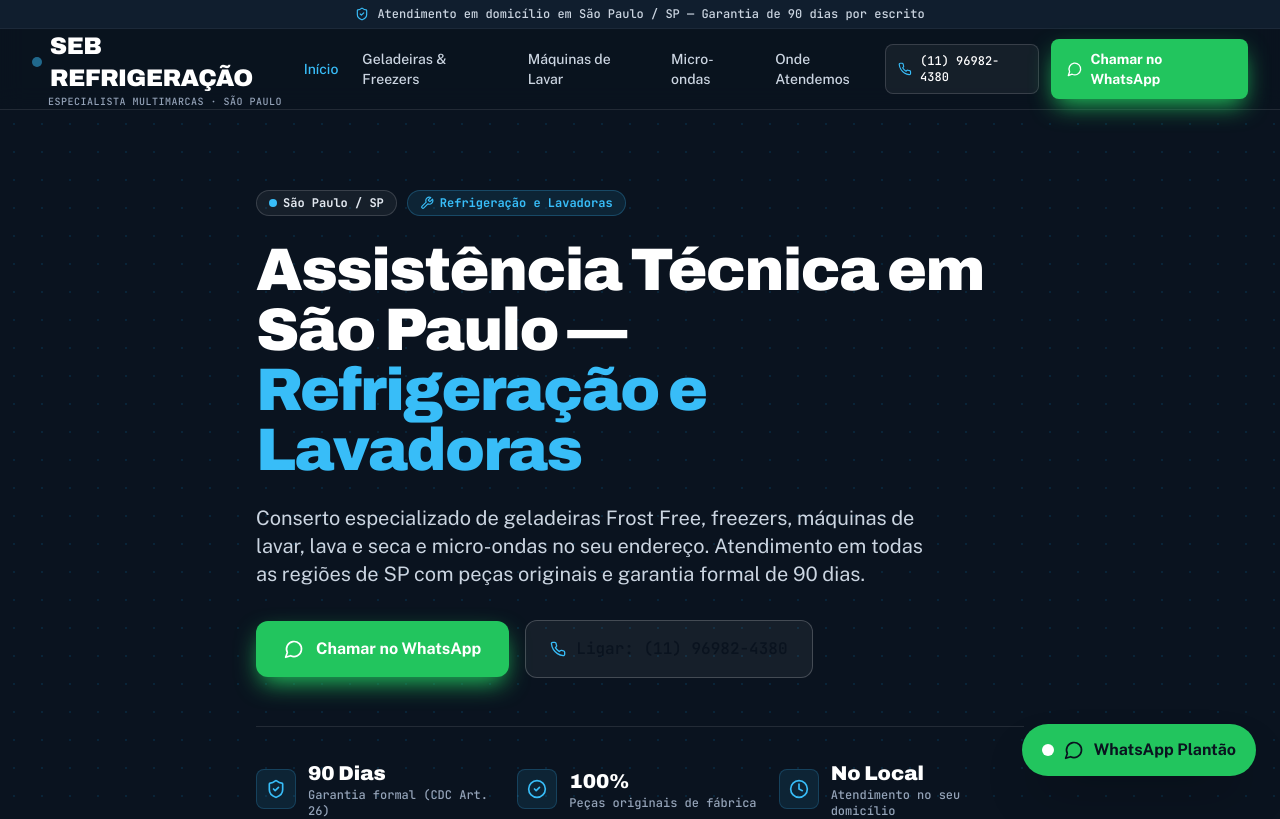
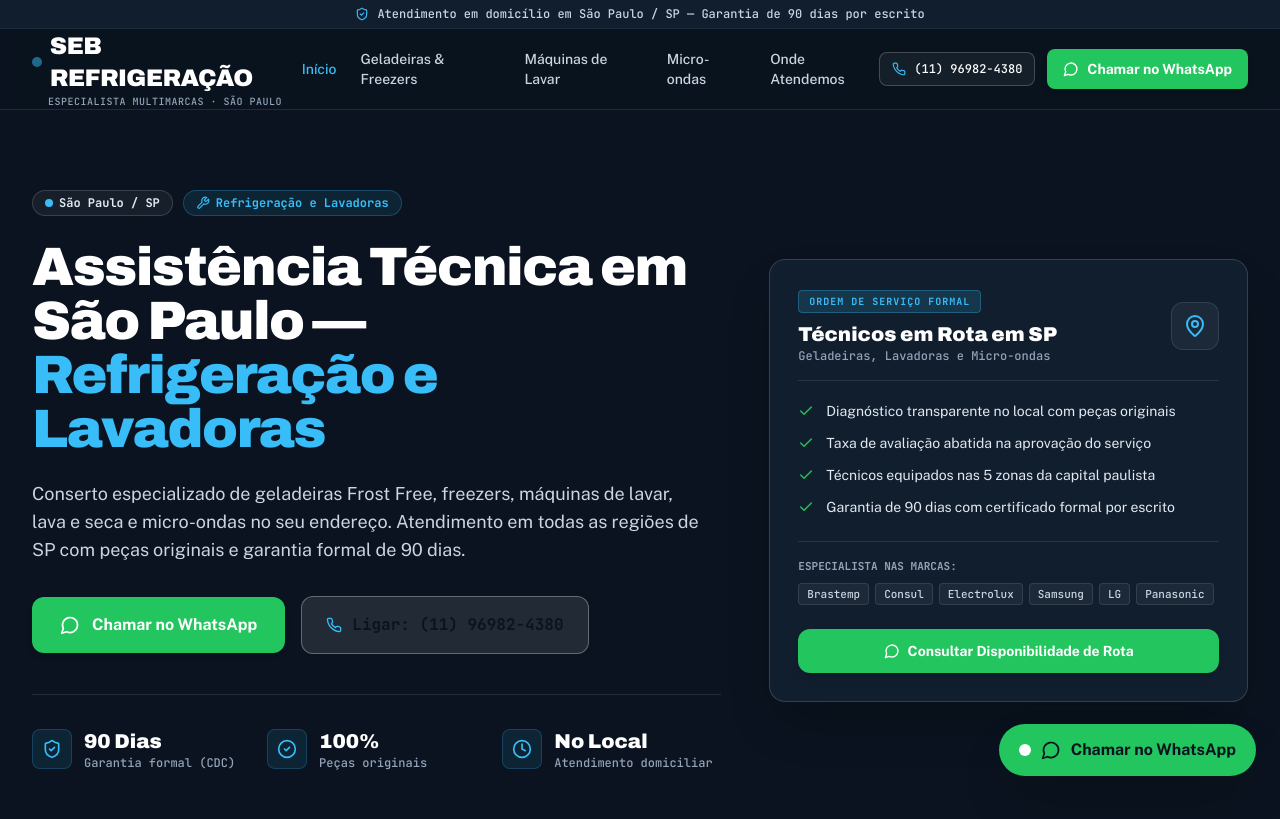
Before and after one commit to douglas-nexoia/seb-refrigeracao, a React (Vite) app: page / in a window 1280 px wide. Shown: the top 819 px of the page. Built offline with nearby package versions, Linux system fonts and the light colour scheme.

Commit message:
fix: acabamento visual do Hero (2 colunas, contraste e fundo solido), whitespace-nowrap no header e carregamento assincrono de fontes

```diff
--- a/conserto-geladeira.html
+++ b/conserto-geladeira.html
@@ -27,13 +27,11 @@
     <meta property="og:description" content="Atendimento prioritário no seu endereço em São Paulo. Especialistas em Frost Free, Inverter e Duplex." />
     <meta property="og:url" content="https://sebrefrigeracao.com.br/conserto-geladeira" />
 
-    <!-- Fonts Preconnect & Async Load -->
+    <!-- Fonts Preconnect & Async Load (Seção 13.4 MANUAL.md) -->
     <link rel="preconnect" href="https://fonts.googleapis.com" />
     <link rel="preconnect" href="https://fonts.gstatic.com" crossorigin />
-    <link
-      href="https://fonts.googleapis.com/css2?family=Archivo:wght@700;800;900&family=JetBrains+Mono:wght@500;700&family=Public+Sans:wght@400;500;600;700&display=swap"
-      rel="stylesheet"
-    />
+    <link rel="preload" as="style" href="https://fonts.googleapis.com/css2?family=Archivo:wght@700;800;900&family=JetBrains+Mono:wght@500;700&family=Public+Sans:wght@400;500;600;700&display=swap" />
+    <link rel="stylesheet" href="https://fonts.googleapis.com/css2?family=Archivo:wght@700;800;900&family=JetBrains+Mono:wght@500;700&family=Public+Sans:wght@400;500;600;700&display=swap" media="print" onload="this.media='all'" />
 
     <!-- Schema.org JSON-LD -->
     <script type="application/ld+json">
--- a/conserto-maquina-de-lavar.html
+++ b/conserto-maquina-de-lavar.html
@@ -27,13 +27,11 @@
     <meta property="og:description" content="Técnico especialista em Máquinas de Lavar e Lava e Seca no seu endereço em São Paulo." />
     <meta property="og:url" content="https://sebrefrigeracao.com.br/conserto-maquina-de-lavar" />
 
-    <!-- Fonts Preconnect & Async Load -->
+    <!-- Fonts Preconnect & Async Load (Seção 13.4 MANUAL.md) -->
     <link rel="preconnect" href="https://fonts.googleapis.com" />
     <link rel="preconnect" href="https://fonts.gstatic.com" crossorigin />
-    <link
-      href="https://fonts.googleapis.com/css2?family=Archivo:wght@700;800;900&family=JetBrains+Mono:wght@500;700&family=Public+Sans:wght@400;500;600;700&display=swap"
-      rel="stylesheet"
-    />
+    <link rel="preload" as="style" href="https://fonts.googleapis.com/css2?family=Archivo:wght@700;800;900&family=JetBrains+Mono:wght@500;700&family=Public+Sans:wght@400;500;600;700&display=swap" />
+    <link rel="stylesheet" href="https://fonts.googleapis.com/css2?family=Archivo:wght@700;800;900&family=JetBrains+Mono:wght@500;700&family=Public+Sans:wght@400;500;600;700&display=swap" media="print" onload="this.media='all'" />
 
     <!-- Schema.org JSON-LD -->
     <script type="application/ld+json">
--- a/conserto-microondas.html
+++ b/conserto-microondas.html
@@ -27,13 +27,11 @@
     <meta property="og:description" content="Especialistas em Micro-ondas de bancada e embutir em São Paulo. Atendimento rápido com peças originais." />
     <meta property="og:url" content="https://sebrefrigeracao.com.br/conserto-microondas" />
 
-    <!-- Fonts Preconnect & Async Load -->
+    <!-- Fonts Preconnect & Async Load (Seção 13.4 MANUAL.md) -->
     <link rel="preconnect" href="https://fonts.googleapis.com" />
     <link rel="preconnect" href="https://fonts.gstatic.com" crossorigin />
-    <link
-      href="https://fonts.googleapis.com/css2?family=Archivo:wght@700;800;900&family=JetBrains+Mono:wght@500;700&family=Public+Sans:wght@400;500;600;700&display=swap"
-      rel="stylesheet"
-    />
+    <link rel="preload" as="style" href="https://fonts.googleapis.com/css2?family=Archivo:wght@700;800;900&family=JetBrains+Mono:wght@500;700&family=Public+Sans:wght@400;500;600;700&display=swap" />
+    <link rel="stylesheet" href="https://fonts.googleapis.com/css2?family=Archivo:wght@700;800;900&family=JetBrains+Mono:wght@500;700&family=Public+Sans:wght@400;500;600;700&display=swap" media="print" onload="this.media='all'" />
 
     <!-- Schema.org JSON-LD -->
     <script type="application/ld+json">
--- a/index.html
+++ b/index.html
@@ -27,13 +27,11 @@
     <meta property="og:description" content="Conserto especializado em Geladeiras, Máquinas de Lavar e Micro-ondas em São Paulo com atendimento no seu endereço." />
     <meta property="og:url" content="https://sebrefrigeracao.com.br/" />
 
-    <!-- Fonts Preconnect & Async Load -->
+    <!-- Fonts Preconnect & Async Load (Seção 13.4 MANUAL.md) -->
     <link rel="preconnect" href="https://fonts.googleapis.com" />
     <link rel="preconnect" href="https://fonts.gstatic.com" crossorigin />
-    <link
-      href="https://fonts.googleapis.com/css2?family=Archivo:wght@700;800;900&family=JetBrains+Mono:wght@500;700&family=Public+Sans:wght@400;500;600;700&display=swap"
-      rel="stylesheet"
-    />
+    <link rel="preload" as="style" href="https://fonts.googleapis.com/css2?family=Archivo:wght@700;800;900&family=JetBrains+Mono:wght@500;700&family=Public+Sans:wght@400;500;600;700&display=swap" />
+    <link rel="stylesheet" href="https://fonts.googleapis.com/css2?family=Archivo:wght@700;800;900&family=JetBrains+Mono:wght@500;700&family=Public+Sans:wght@400;500;600;700&display=swap" media="print" onload="this.media='all'" />
 
     <!-- Schema.org JSON-LD -->
     <script type="application/ld+json">
--- a/src/components/ContactSection.tsx
+++ b/src/components/ContactSection.tsx
@@ -141,7 +141,7 @@ export const ContactSection: React.FC = () => {
 
                 <button
                   type="submit"
-                  className="w-full inline-flex items-center justify-center gap-2.5 bg-whatsapp hover:bg-whatsapp-hover text-white py-4 px-6 rounded-xl font-bold text-sm sm:text-base shadow-whatsapp transition-all hover:scale-[1.01] active:scale-[0.99] text-center mt-2 cursor-pointer"
+                  className="w-full inline-flex items-center justify-center gap-2.5 bg-whatsapp hover:bg-whatsapp-hover text-white py-4 px-6 rounded-xl font-bold text-sm sm:text-base shadow-md transition-all hover:scale-[1.01] active:scale-[0.99] text-center mt-2 cursor-pointer"
                 >
                   <Send className="w-4 h-4" />
                   <span>Enviar e Conversar no WhatsApp</span>
--- a/src/components/Coverage.tsx
+++ b/src/components/Coverage.tsx
@@ -136,7 +136,7 @@ export const Coverage: React.FC = () => {
               onClick={() => reportarConversaoWhatsApp()}
               target="_blank"
               rel="noopener noreferrer"
-              className="inline-flex items-center justify-between bg-whatsapp hover:bg-whatsapp-hover text-white text-xs font-bold px-4 py-3 rounded-xl shadow-whatsapp transition-all text-center"
+              className="inline-flex items-center justify-between bg-whatsapp hover:bg-whatsapp-hover text-white text-xs font-bold px-4 py-3 rounded-xl shadow-md transition-all text-center"
             >
               <span>Verificar disponibilidade no meu CEP</span>
               <ArrowRight className="w-4 h-4" />
--- a/src/components/GuaranteeSection.tsx
+++ b/src/components/GuaranteeSection.tsx
@@ -89,7 +89,7 @@ export const GuaranteeSection: React.FC = () => {
               onClick={() => reportarConversaoWhatsApp()}
               target="_blank"
               rel="noopener noreferrer"
-              className="inline-flex items-center justify-center gap-2 bg-whatsapp hover:bg-whatsapp-hover text-white font-bold text-xs sm:text-sm px-6 py-3 rounded-xl shadow-whatsapp transition-all flex-shrink-0"
+              className="inline-flex items-center justify-center gap-2 bg-whatsapp hover:bg-whatsapp-hover text-white font-bold text-xs sm:text-sm px-6 py-3 rounded-xl shadow-md transition-all flex-shrink-0"
             >
               <span>Solicitar Técnico no WhatsApp</span>
               <ArrowRight className="w-4 h-4" />
--- a/src/components/Header.tsx
+++ b/src/components/Header.tsx
@@ -68,7 +68,7 @@ export const Header: React.FC<HeaderProps> = ({ currentRoute = '/' }) => {
           <a
             href={OFFICIAL_PHONE_LINK}
             onClick={() => reportarConversaoTelefone()}
-            className="flex items-center gap-2 px-3 py-2 rounded-lg border border-white/15 bg-white/5 hover:bg-white/10 text-white font-mono text-xs transition-colors"
+            className="flex items-center gap-2 px-3 py-2 rounded-lg border border-white/20 bg-white/5 hover:bg-white/10 text-white font-mono text-xs whitespace-nowrap flex-shrink-0 transition-colors"
             title="Ligar para a SEB Refrigeração"
           >
             <Phone className="w-3.5 h-3.5 text-cyan" />
@@ -81,7 +81,7 @@ export const Header: React.FC<HeaderProps> = ({ currentRoute = '/' }) => {
             onClick={() => reportarConversaoWhatsApp()}
             target="_blank"
             rel="noopener noreferrer"
-            className="flex items-center gap-2 bg-whatsapp hover:bg-whatsapp-hover text-white font-bold text-xs sm:text-sm px-4 py-2.5 rounded-lg shadow-whatsapp transition-all hover:scale-[1.02] active:scale-[0.98]"
+            className="flex items-center gap-2 bg-whatsapp hover:bg-whatsapp-hover text-white font-bold text-xs sm:text-sm px-4 py-2.5 rounded-lg shadow-md transition-all hover:scale-[1.02] active:scale-[0.98] whitespace-nowrap"
           >
             <MessageCircle className="w-4 h-4" />
             <span>Chamar no WhatsApp</span>
@@ -149,7 +149,7 @@ export const Header: React.FC<HeaderProps> = ({ currentRoute = '/' }) => {
               }}
               target="_blank"
               rel="noopener noreferrer"
-              className="w-full flex items-center justify-center gap-2 py-3 rounded-lg bg-whatsapp text-white font-bold text-sm shadow-whatsapp"
+              className="w-full flex items-center justify-center gap-2 py-3 rounded-lg bg-whatsapp text-white font-bold text-sm shadow-md"
             >
               <MessageCircle className="w-4 h-4" />
               <span>Falar no WhatsApp</span>
--- a/src/components/Hero.tsx
+++ b/src/components/Hero.tsx
@@ -1,5 +1,5 @@
 import React from 'react';
-import { MessageCircle, Phone, ShieldCheck, Wrench, Clock, CheckCircle2 } from 'lucide-react';
+import { MessageCircle, Phone, ShieldCheck, Wrench, Clock, CheckCircle2, MapPin, Check } from 'lucide-react';
 import {
   OFFICIAL_WHATSAPP_LINK,
   OFFICIAL_PHONE_LINK,
@@ -19,13 +19,14 @@ export const Hero: React.FC<HeroProps> = ({
   title,
   description,
 }) => {
+  const brandsList = ['Brastemp', 'Consul', 'Electrolux', 'Samsung', 'LG', 'Panasonic'];
+
   return (
-    <section className="relative min-h-[560px] lg:min-h-[620px] flex items-center bg-base overflow-hidden py-14 lg:py-20 border-b border-white/10">
-      {/* Subtle Technical Mesh Background - Desktop Only */}
-      <div className="hidden lg:block absolute inset-0 bg-[radial-gradient(#0284C7_1px,transparent_1px)] [background-size:28px_28px] opacity-15 pointer-events-none"></div>
-
-      <div className="container-max relative z-10">
-        <div className="max-w-3xl">
+    <section className="relative min-h-[560px] lg:min-h-[640px] flex items-center bg-base overflow-hidden py-12 lg:py-20 border-b border-white/10">
+      <div className="container-max relative z-10 w-full">
+        <div className="grid grid-cols-1 lg:grid-cols-12 gap-10 lg:gap-12 items-center">
+          {/* Left Column (7 cols): Main Value Proposition & CTAs */}
+          <div className="lg:col-span-7">
             {/* 2 Canonical Badges */}
             <div className="flex flex-wrap items-center gap-2.5 mb-6">
               <span className="inline-flex items-center gap-1.5 px-3 py-1 rounded-full text-xs font-mono font-semibold bg-white/5 text-slate-200 border border-white/15">
@@ -39,24 +40,24 @@ export const Hero: React.FC<HeroProps> = ({
             </div>
 
             {/* H1 Heading */}
-          <h1 className="text-3xl sm:text-4xl md:text-5xl lg:text-6xl font-heading font-black tracking-tight leading-[1.1] text-white mb-6">
+            <h1 className="text-3xl sm:text-4xl md:text-5xl lg:text-[54px] font-heading font-black tracking-tight leading-[1.12] text-white mb-6">
               {title}
             </h1>
 
             {/* Subtitle / Promise */}
-          <p className="text-base sm:text-lg md:text-xl text-slate-300 leading-relaxed mb-8 max-w-2xl">
+            <p className="text-base sm:text-lg text-slate-300 leading-relaxed mb-8 max-w-2xl">
               {description}
             </p>
 
             {/* 2 Segregated Action CTAs */}
-          <div className="flex flex-col sm:flex-row items-stretch sm:items-center gap-4 mb-12">
+            <div className="flex flex-col sm:flex-row items-stretch sm:items-center gap-4 mb-10">
               {/* Primary: WhatsApp */}
               <a
                 href={OFFICIAL_WHATSAPP_LINK}
                 onClick={() => reportarConversaoWhatsApp()}
                 target="_blank"
                 rel="noopener noreferrer"
-              className="inline-flex items-center justify-center gap-3 bg-whatsapp hover:bg-whatsapp-hover text-white font-bold text-base px-7 py-4 rounded-xl shadow-whatsapp transition-all hover:scale-[1.02] active:scale-[0.98] text-center"
+                className="inline-flex items-center justify-center gap-3 bg-whatsapp hover:bg-whatsapp-hover text-white font-bold text-base px-7 py-4 rounded-xl shadow-md transition-all hover:scale-[1.02] active:scale-[0.98] text-center"
               >
                 <MessageCircle className="w-5 h-5" />
                 <span>Chamar no WhatsApp</span>
@@ -66,14 +67,14 @@ export const Hero: React.FC<HeroProps> = ({
               <a
                 href={OFFICIAL_PHONE_LINK}
                 onClick={() => reportarConversaoTelefone()}
-              className="inline-flex items-center justify-center gap-2.5 bg-white/5 hover:bg-white/10 text-white font-mono text-sm sm:text-base px-6 py-4 rounded-xl border border-white/20 transition-all text-center"
+                className="inline-flex items-center justify-center gap-2.5 text-white font-semibold font-mono text-sm sm:text-base px-6 py-4 rounded-xl border border-white/30 bg-white/10 hover:bg-white/15 transition-all text-center whitespace-nowrap"
               >
                 <Phone className="w-4 h-4 text-cyan" />
                 <span>Ligar: {OFFICIAL_PHONE_DISPLAY}</span>
               </a>
             </div>
 
-          {/* 3 Verifiable Numeric Proofs (No Fake Template Ratings) */}
+            {/* 3 Verifiable Numeric Proofs */}
             <div className="grid grid-cols-1 sm:grid-cols-3 gap-4 pt-8 border-t border-white/10">
               <div className="flex items-center gap-3">
                 <div className="w-10 h-10 rounded-lg bg-cyan/10 border border-cyan/20 flex items-center justify-center text-cyan flex-shrink-0">
@@ -81,7 +82,7 @@ export const Hero: React.FC<HeroProps> = ({
                 </div>
                 <div>
                   <p className="font-heading font-black text-xl text-white">90 Dias</p>
-                <p className="text-xs text-slate-400 font-mono">Garantia formal (CDC Art. 26)</p>
+                  <p className="text-xs text-slate-400 font-mono">Garantia formal (CDC)</p>
                 </div>
               </div>
 
@@ -91,7 +92,7 @@ export const Hero: React.FC<HeroProps> = ({
                 </div>
                 <div>
                   <p className="font-heading font-black text-xl text-white">100%</p>
-                <p className="text-xs text-slate-400 font-mono">Peças originais de fábrica</p>
+                  <p className="text-xs text-slate-400 font-mono">Peças originais</p>
                 </div>
               </div>
 
@@ -101,8 +102,81 @@ export const Hero: React.FC<HeroProps> = ({
                 </div>
                 <div>
                   <p className="font-heading font-black text-xl text-white">No Local</p>
-                <p className="text-xs text-slate-400 font-mono">Atendimento no seu domicílio</p>
+                  <p className="text-xs text-slate-400 font-mono">Atendimento domiciliar</p>
                 </div>
+              </div>
+            </div>
+          </div>
+
+          {/* Right Column (5 cols): Technical Service Card (Desktop Only) */}
+          <div className="hidden lg:block lg:col-span-5">
+            <div className="bg-base-surface border border-white/15 rounded-2xl p-6 lg:p-7 shadow-2xl relative">
+              {/* Card Header */}
+              <div className="flex items-center justify-between pb-4 border-b border-white/10 mb-5">
+                <div>
+                  <span className="text-[10px] font-mono tracking-widest uppercase px-2.5 py-1 rounded bg-cyan/15 text-cyan border border-cyan/30 font-bold">
+                    ORDEM DE SERVIÇO FORMAL
+                  </span>
+                  <h3 className="font-heading font-black text-xl text-white mt-2">
+                    Técnicos em Rota em SP
+                  </h3>
+                  <p className="text-xs text-slate-400 font-mono">
+                    Geladeiras, Lavadoras e Micro-ondas
+                  </p>
+                </div>
+                <div className="w-12 h-12 rounded-xl bg-white/5 border border-white/10 flex items-center justify-center text-cyan flex-shrink-0">
+                  <MapPin className="w-6 h-6" />
+                </div>
+              </div>
+
+              {/* Technical Checklist */}
+              <div className="space-y-3 mb-6 font-sans">
+                <div className="flex items-start gap-3 text-xs sm:text-sm text-slate-200">
+                  <Check className="w-4 h-4 text-whatsapp flex-shrink-0 mt-0.5" />
+                  <span>Diagnóstico transparente no local com peças originais</span>
+                </div>
+                <div className="flex items-start gap-3 text-xs sm:text-sm text-slate-200">
+                  <Check className="w-4 h-4 text-whatsapp flex-shrink-0 mt-0.5" />
+                  <span>Taxa de avaliação abatida na aprovação do serviço</span>
+                </div>
+                <div className="flex items-start gap-3 text-xs sm:text-sm text-slate-200">
+                  <Check className="w-4 h-4 text-whatsapp flex-shrink-0 mt-0.5" />
+                  <span>Técnicos equipados nas 5 zonas da capital paulista</span>
+                </div>
+                <div className="flex items-start gap-3 text-xs sm:text-sm text-slate-200">
+                  <Check className="w-4 h-4 text-whatsapp flex-shrink-0 mt-0.5" />
+                  <span>Garantia de 90 dias com certificado formal por escrito</span>
+                </div>
+              </div>
+
+              {/* Brands Chips */}
+              <div className="pt-4 border-t border-white/10 mb-6">
+                <p className="text-[11px] font-mono uppercase text-slate-400 mb-2 font-semibold">
+                  Especialista nas marcas:
+                </p>
+                <div className="flex flex-wrap gap-1.5">
+                  {brandsList.map((brand) => (
+                    <span
+                      key={brand}
+                      className="text-[11px] font-mono px-2 py-0.5 rounded bg-white/5 text-slate-300 border border-white/10"
+                    >
+                      {brand}
+                    </span>
+                  ))}
+                </div>
+              </div>
+
+              {/* Direct Quick WhatsApp Trigger */}
+              <a
+                href={OFFICIAL_WHATSAPP_LINK}
+                onClick={() => reportarConversaoWhatsApp()}
+                target="_blank"
+                rel="noopener noreferrer"
+                className="w-full inline-flex items-center justify-center gap-2 bg-whatsapp hover:bg-whatsapp-hover text-white py-3 px-4 rounded-xl font-bold text-sm shadow-md transition-all text-center"
+              >
+                <MessageCircle className="w-4 h-4" />
+                <span>Consultar Disponibilidade de Rota</span>
+              </a>
             </div>
           </div>
         </div>
--- a/src/components/ServicesGrid.tsx
+++ b/src/components/ServicesGrid.tsx
@@ -144,7 +144,7 @@ export const ServicesGrid: React.FC = () => {
                     onClick={() => reportarConversaoWhatsApp()}
                     target="_blank"
                     rel="noopener noreferrer"
-                    className="w-full inline-flex items-center justify-center gap-2 bg-whatsapp hover:bg-whatsapp-hover text-white py-3 px-4 rounded-xl font-bold text-sm shadow-whatsapp transition-all text-center"
+                    className="w-full inline-flex items-center justify-center gap-2 bg-whatsapp hover:bg-whatsapp-hover text-white py-3 px-4 rounded-xl font-bold text-sm shadow-md transition-all text-center"
                   >
                     <span>Chamar no WhatsApp</span>
                     <ArrowRight className="w-4 h-4" />
--- a/src/components/WhatsAppFloat.tsx
+++ b/src/components/WhatsAppFloat.tsx
@@ -18,7 +18,7 @@ export const WhatsAppFloat: React.FC = () => {
           <span className="relative inline-flex rounded-full h-3 w-3 bg-white" />
         </span>
         <MessageCircle className="w-5 h-5 group-hover:rotate-12 transition-transform" />
-        <span className="hidden sm:inline">WhatsApp Plantão</span>
+        <span className="hidden sm:inline">Chamar no WhatsApp</span>
       </a>
     </aside>
   );
```
Lines whose indentation alone changed are shown as unchanged.
